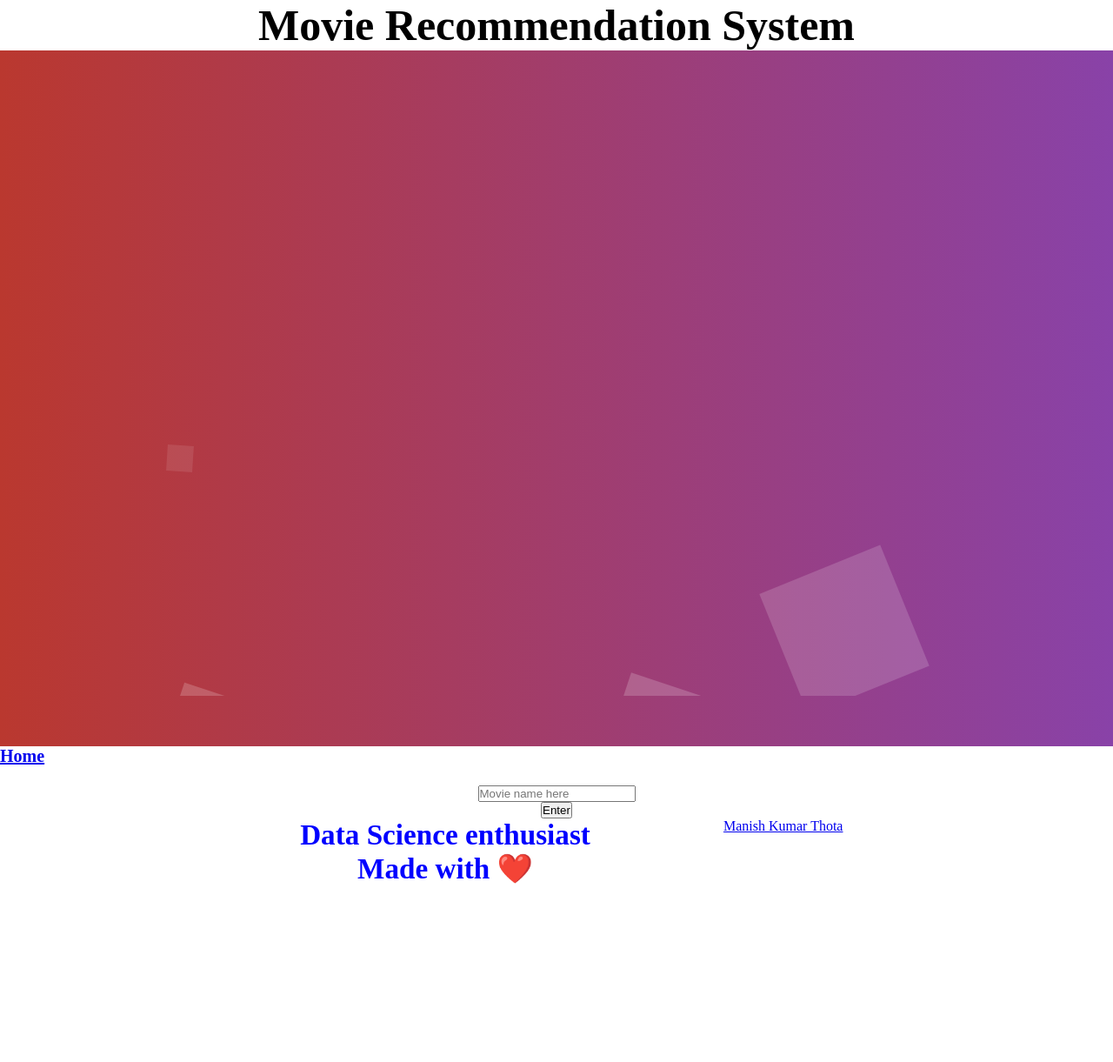
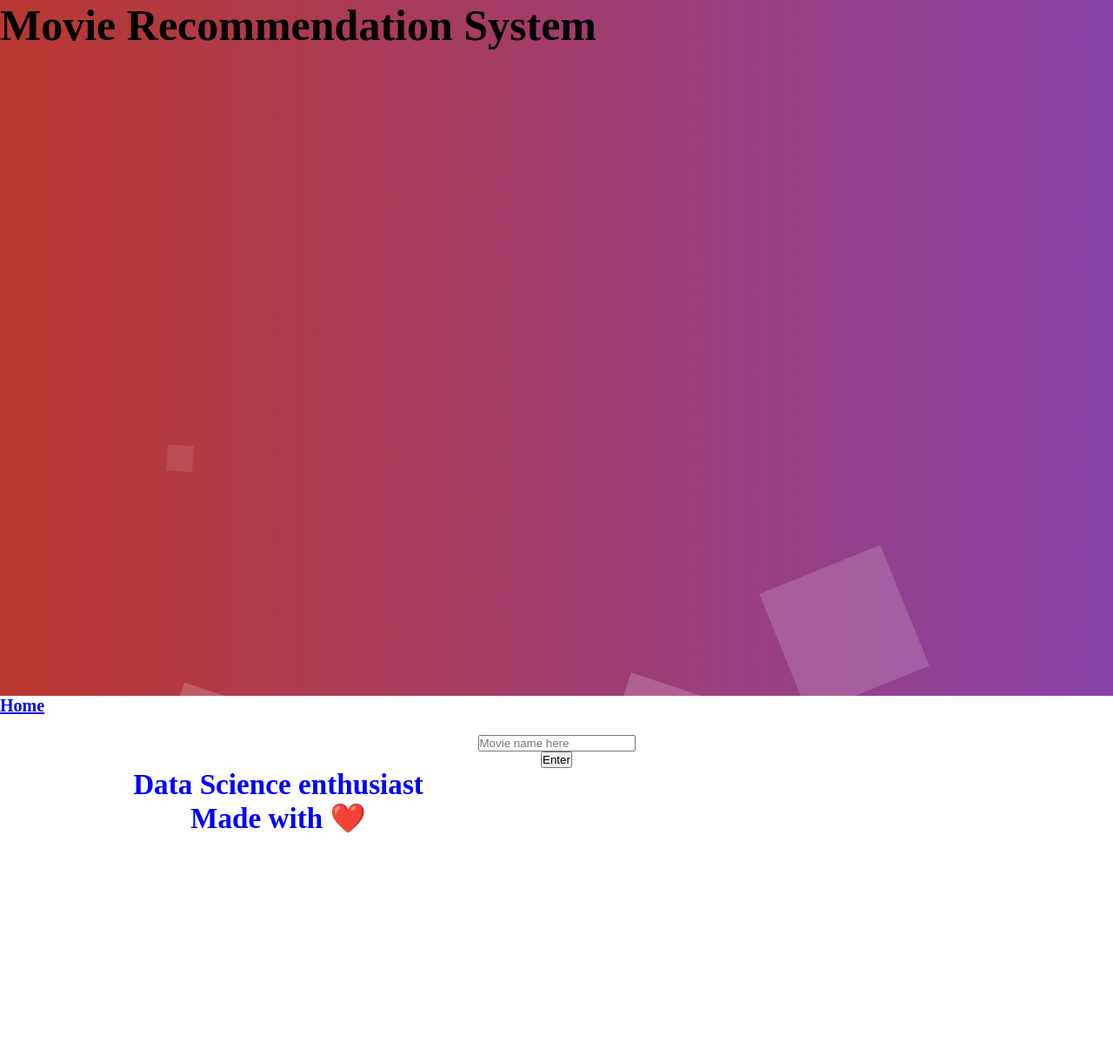
Before and after one commit to manishkumart/Movierecosys_pipeline, a Flask app: page / in a window 1280 px wide. Shown: the whole page at 87% size. After the commit the page ends 958 px from the top, so only its background shows below. Run offline with Flask 2, Linux system fonts and the light colour scheme; some libraries are stand-ins or nearby versions.

Commit message:
Update base.html

```diff
--- a/templates/base.html
+++ b/templates/base.html
@@ -15,7 +15,8 @@
 }
     .Title { color: Black;
       font-size: 50px;
-  text-align: center;
+      text-align: center;
+      position: absolute;
   }
     .one{
       position : left;
@@ -24,6 +25,7 @@
   }
   .second{
   text-align: center;
+    position: absolute;
   }
   #leftbox { float:right;
                 background:white;
@@ -32,6 +34,7 @@
                font-size: 40px;
                text-align: center;
                color:blue;
+    position: absolute;
 
             }
    #middlebox{
@@ -39,6 +42,7 @@
                 background:white;
                 width:35%;
                 height:280px;
+     position: absolute;
 
             }
 
```
